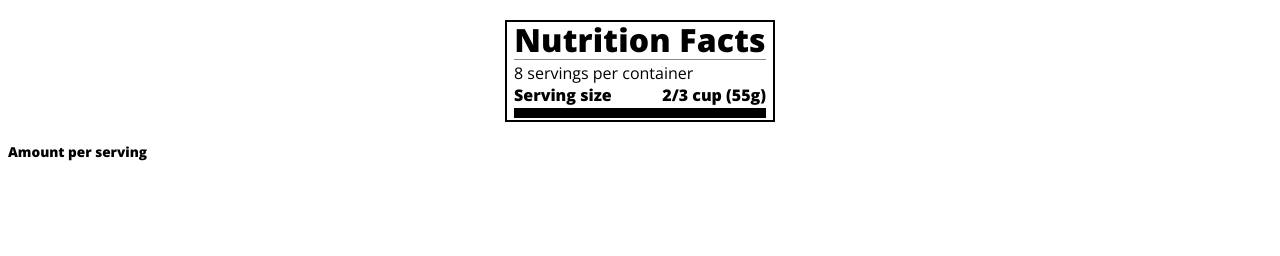
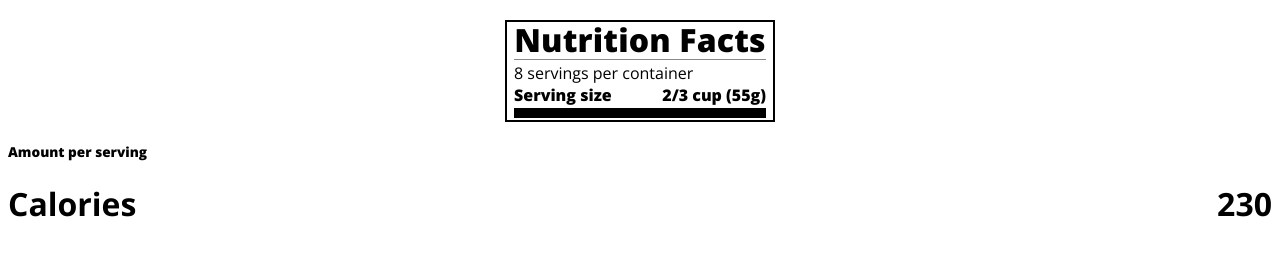
Before and after one commit to reubengermain12/Nutrition-Label_Typography, a plain HTML site: page index.html in a window 1280 px wide. Drawn offline with nearby package versions, Linux system fonts and the light colour scheme.

Commit message:
added a h1 element with a span & class

```diff
--- a/index.html
+++ b/index.html
@@ -25,6 +25,7 @@
     </div>
     <div class="calories-info">
       <p class="bold sm-text">Amount per serving</p>
+      <h1>Calories <span class="right">230</span></h1>
     </div>
   </body>
 </html>
```
